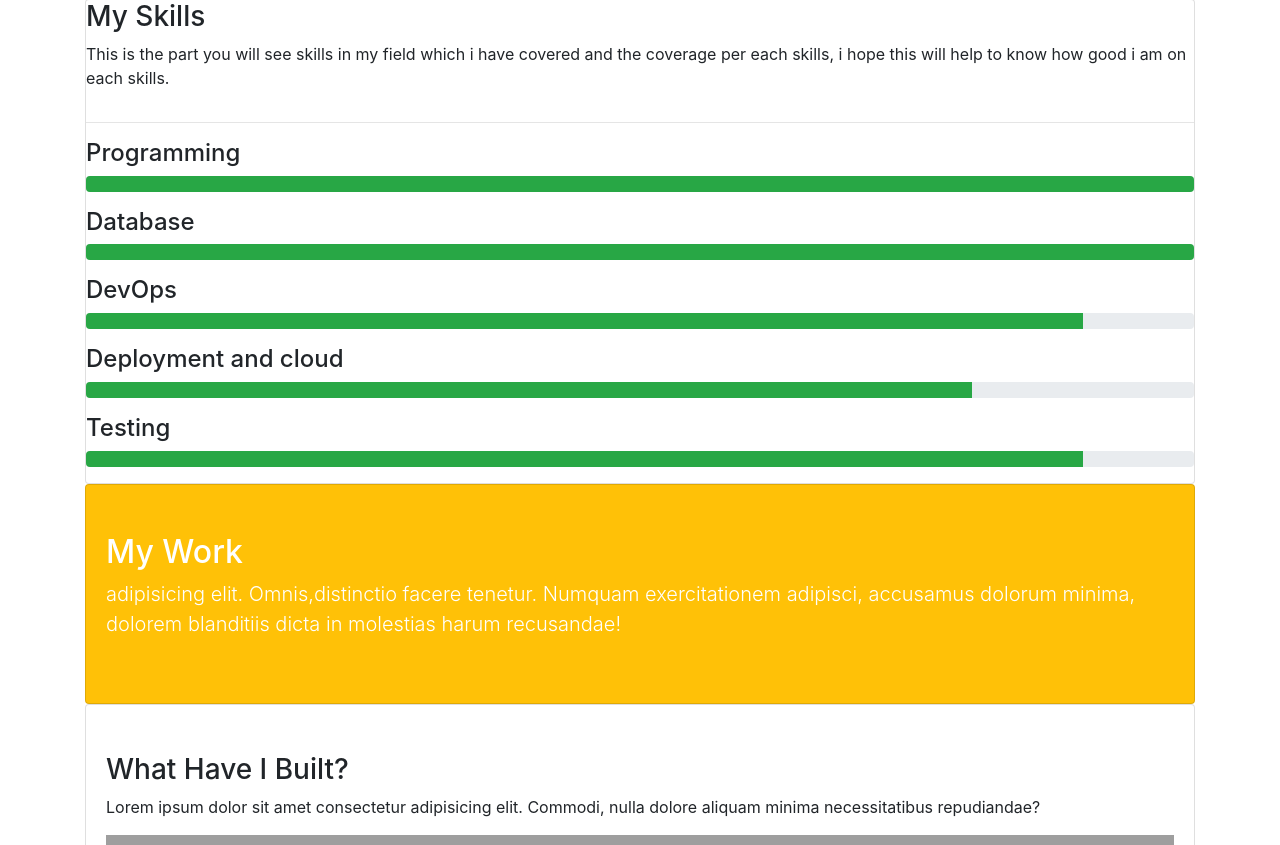
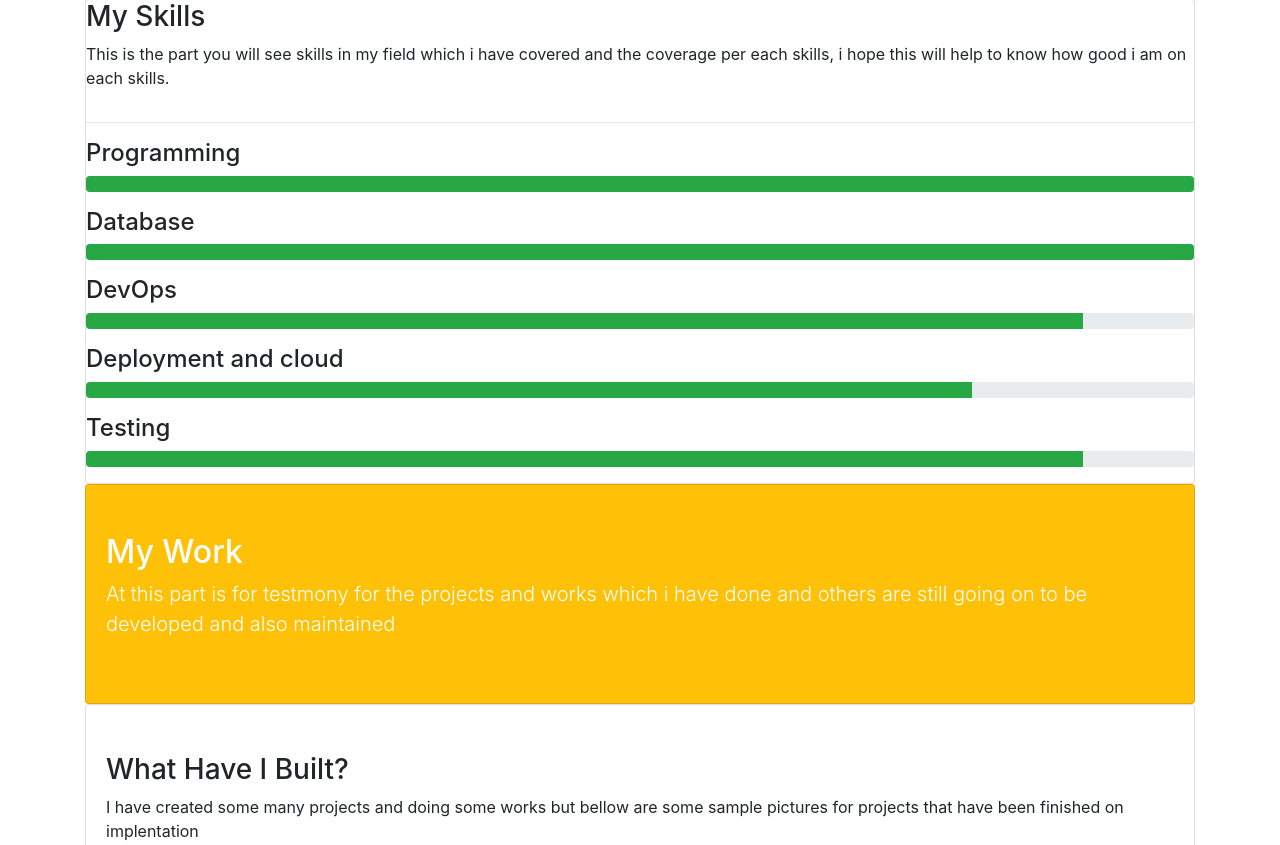
Before and after one commit to deogemini/myBlog, a PHP site: page / in a window 1280 px wide, after a click on "Work". Shown: the part 549-1394 px from the top of the page. Run offline with PHP 8.4, Linux system fonts and the light colour scheme; some libraries are stand-ins or nearby versions; grey boxes are pictures that could not be loaded.

Commit message:
dealing work experience

```diff
--- a/index.php
+++ b/index.php
@@ -195,14 +195,13 @@
             <div class="card card-body bg-warning text-white py-5">
                 <h2>My Work</h2>
                 <p class="lead">
-                    adipisicing elit. Omnis,distinctio facere tenetur. Numquam exercitationem adipisci, accusamus dolorum minima,
-                    dolorem blanditiis dicta in molestias harum recusandae!
+                    At this part is for testmony for the projects and works which i have done and others are still going on to be developed and also maintained
                 </p>
             </div>
 
             <div class="card card-body py-5">
                 <h3>What Have I Built?</h3>
-                <p>Lorem ipsum dolor sit amet consectetur adipisicing elit. Commodi, nulla dolore aliquam minima necessitatibus repudiandae?</p>
+                <p>I have created some many projects and doing some works but bellow are some sample pictures for projects that have been finished on implentation</p>
             <div class="row no-gutters">
                 <div class="col-md-3">
                     <a href="https://unsplash.it/1200/768.jpg?image=252" data-toggle="lightbox">
```
